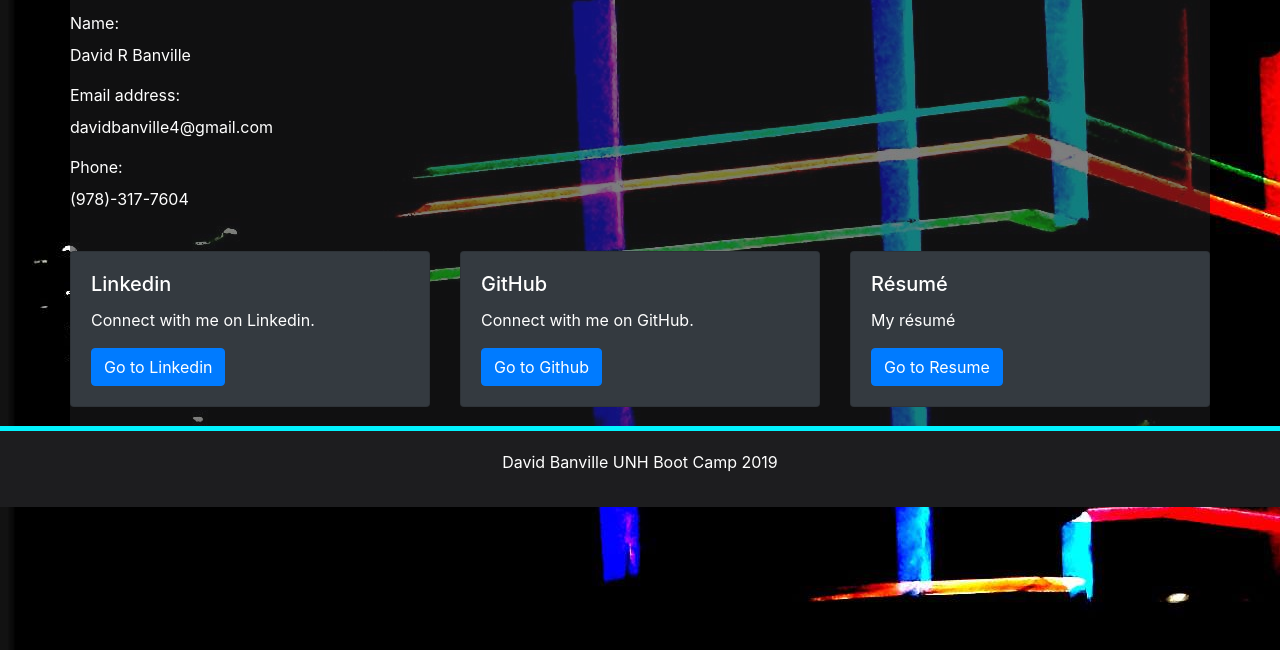
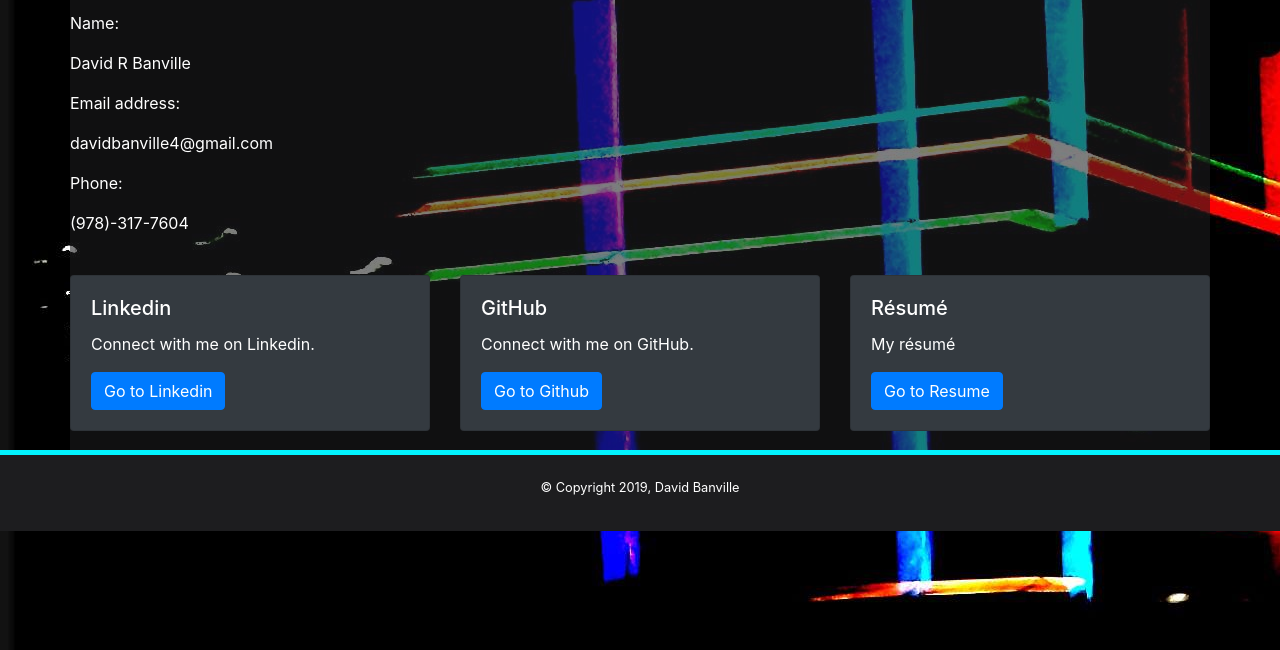
Before and after one commit to CaptainEFFF/captainefff.github.io, a plain HTML site: page contact.html in a window 1280 px wide. Shown: the part 150-800 px from the top of the page. Drawn offline with nearby package versions, Linux system fonts and the light colour scheme.

Commit message:
changed contact page

```diff
--- a/contact.html
+++ b/contact.html
@@ -53,11 +53,11 @@
             <section class="col-md-12">
 
                     <div>
-                        <label>Name:</label>
+                        <p>Name:</p>
                         <p>David R Banville</p>
-                        <label>Email address:</label>
+                        <p>Email address:</p>
                         <p>davidbanville4@gmail.com</p>
-                        <label>Phone:</label>
+                        <p>Phone:</p>
                         <p>(978)-317-7604</p>
                     </div>
 
@@ -106,7 +106,7 @@
 
         <div class="container"></div>
         <div id="foottop"></div>
-                David Banville UNH Boot Camp 2019
+        <small>&copy; Copyright 2019, David Banville</small>
         </div>
 
     </footer>
```
Also changed, not shown: index.html (+1 -1 lines), portfolio.html (+1 -1 lines).
